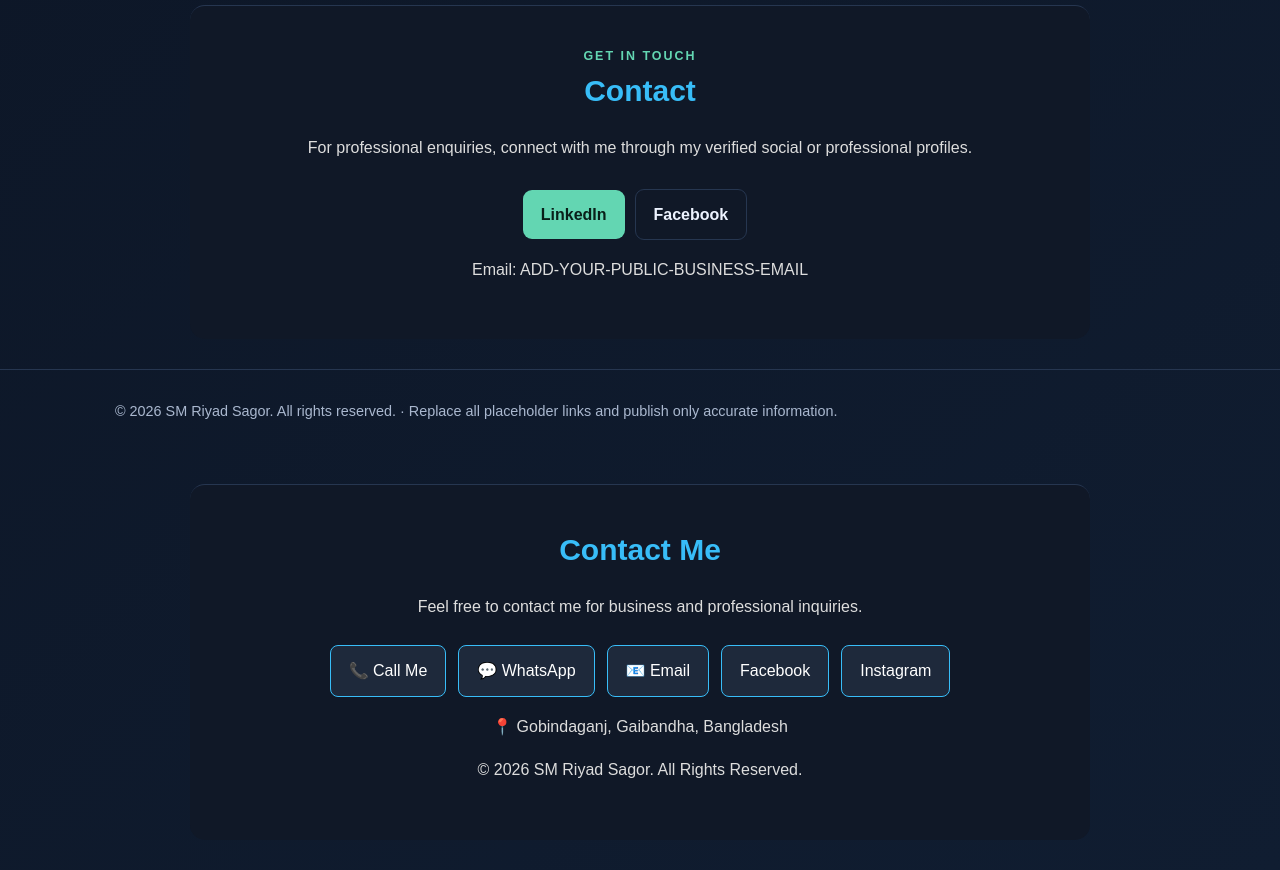
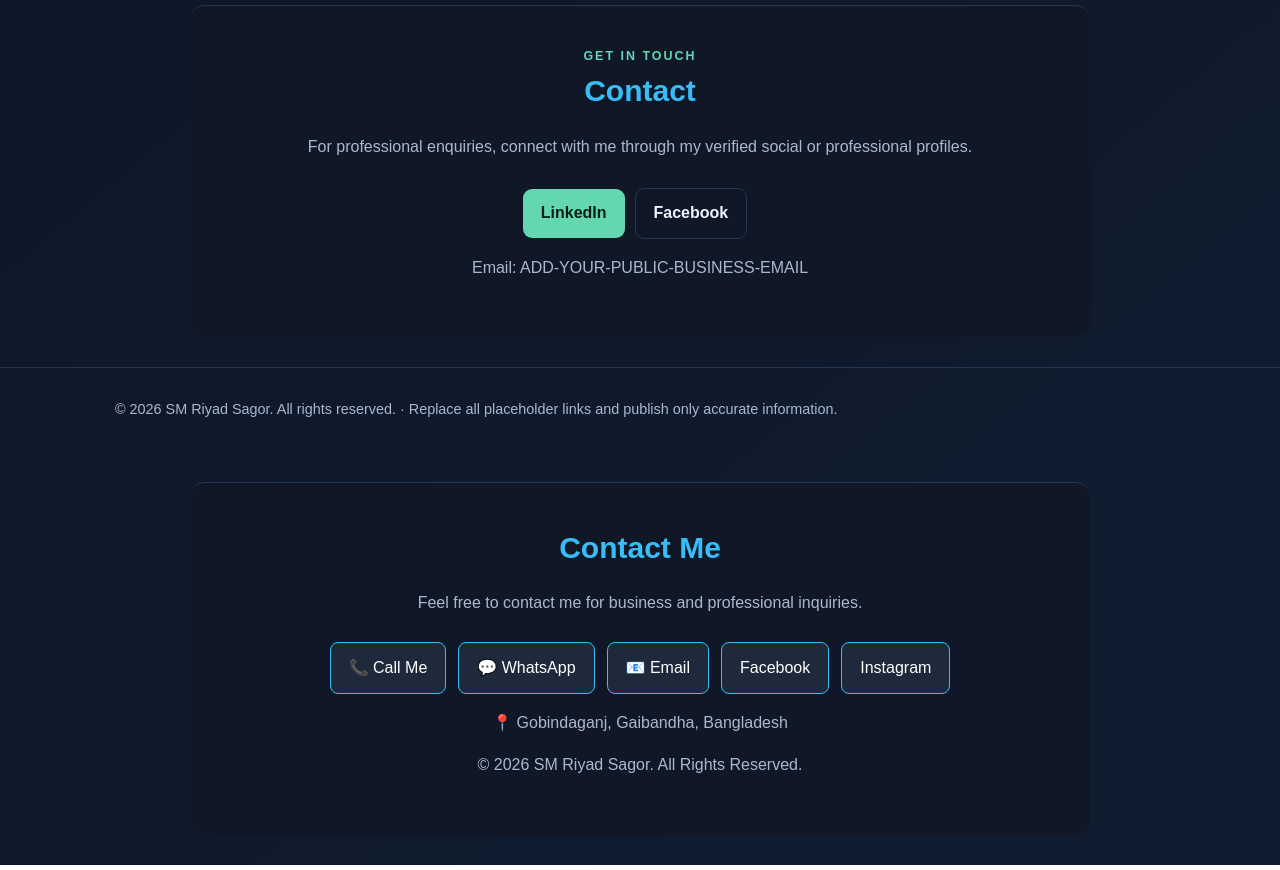
Before and after one commit to smriyadsagor/SM-Riyad-Sagor, a plain HTML site: page index.html in a window 1280 px wide. Shown: the part 1720-2590 px from the top of the page. Drawn offline with Linux system fonts and the light colour scheme.

Commit message:
Update index.html

```diff
--- a/index.html
+++ b/index.html
@@ -149,11 +149,6 @@
   border: 1px solid #38bdf8;
   border-radius: 8px;
   text-decoration: none;
-}
-#contact p {
-  color: #ddd;
-  line-height: 1.7;
-}
 </style>
 
 <section id="contact">
```
